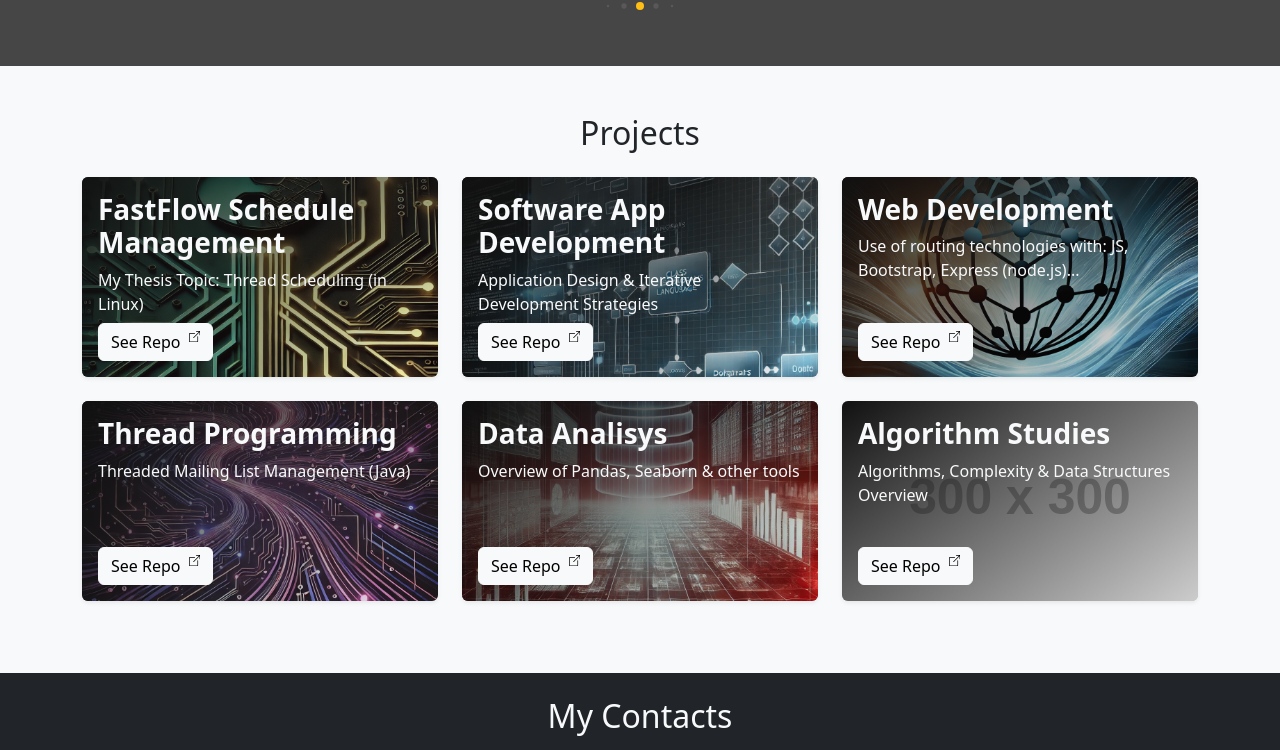
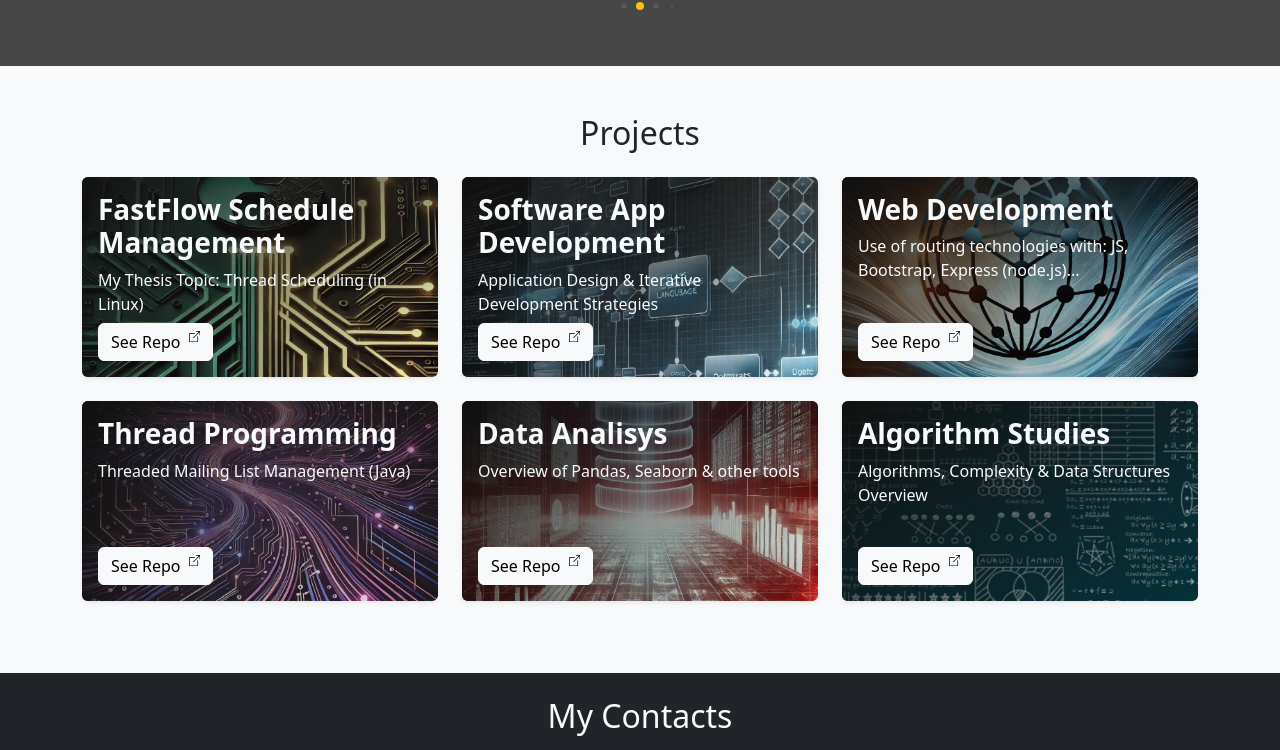
Before and after one commit to Marco-Skiavone/marco-skiavone.github.io, a React (Vite) app: page / in a window 1280 px wide. Shown: the part 775-1525 px from the top of the page. Built offline with nearby package versions, Linux system fonts and the light colour scheme.

Commit message:
minor changes

```diff
--- a/src/components/ProjectCard.css
+++ b/src/components/ProjectCard.css
@@ -8,12 +8,15 @@
 }
 
 #DatID {
-    background-position-y: 40%;
+    background-position-y: 40% !important;
+}
+
+#SofID {
+    background-position-y: 48% !important;
 }
 
 .card:hover {
     cursor: pointer;
-    filter: brightness(0.75);
 }
 
 @media (max-width: 442px) {
--- a/src/components/ProjectList.jsx
+++ b/src/components/ProjectList.jsx
@@ -7,7 +7,7 @@ const projects = [
     { title: "Web Development", description: "Use of routing technologies with: JS, Bootstrap, Express (node.js)...", image: "/images/projects/tweb.webp", link: "https://github.com/IvanLusso/LussoSchiavoneStefanettiIUM-Tweb", when: 2024 },
     { title: "Thread Programming", description: "Threaded Mailing List Management (Java)", image: "/images/projects/threads.webp", link: "https://github.com/Marco-Skiavone/Programming-3-Project", when: 2024 },
     { title: "Data Analisys", description: "Overview of Pandas, Seaborn & other tools", image: "/images/projects/data_an.webp", link: "https://github.com/Marco-Skiavone/ium_dataset_processor", when: 2024 },
-    { title: "Algorithm Studies", description: "Algorithms, Complexity & Data Structures Overview", image: "https://via.placeholder.com/300", link: "https://github.com/Marco-Skiavone/Algoritmi_e_Strutture_Dati", when: 2023 },
+    { title: "Algorithm Studies", description: "Algorithms, Complexity & Data Structures Overview", image: "/images/projects/algo.png", link: "https://github.com/Marco-Skiavone/Algoritmi_e_Strutture_Dati", when: 2023 },
     // { title: "title", description: "desc", image: "https://via.placeholder.com/300", link: "#", when: 2024 }
 ];
 
```
Also changed, not shown: public/images/projects/algo.png (added).
